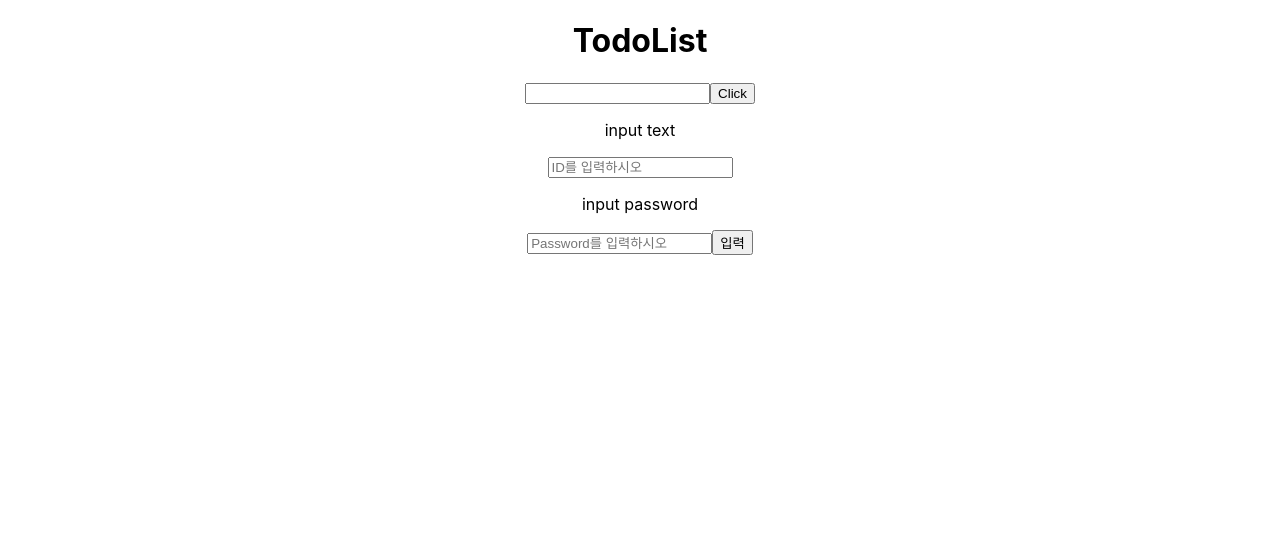
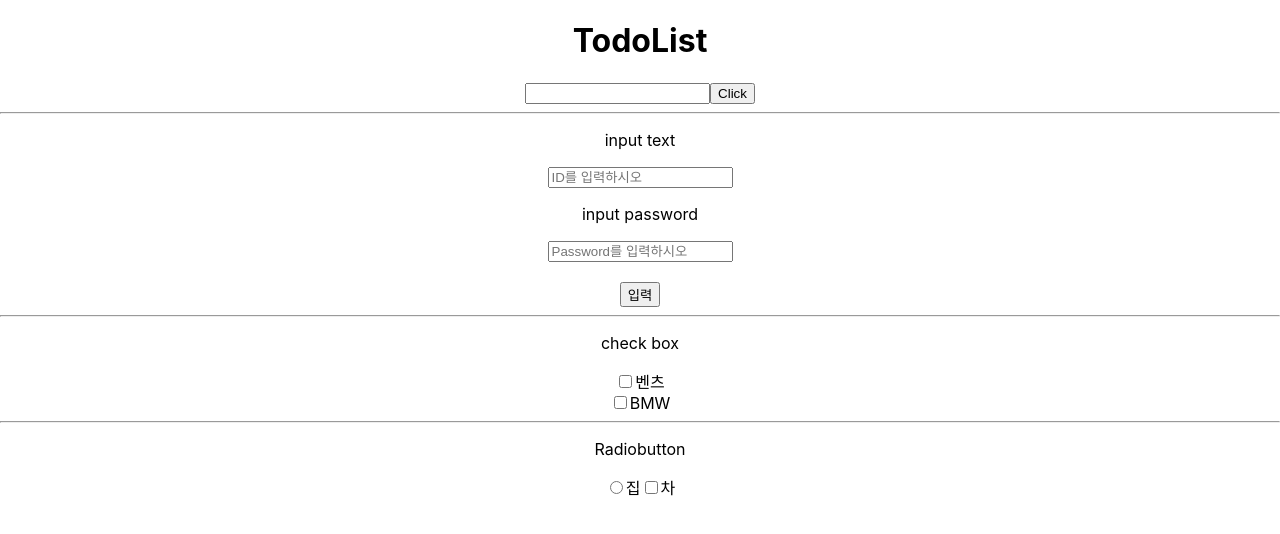
Before and after one commit to csy1597/React, a React (Create React App) app in the folder test2/: page / in a window 1280 px wide. Shown: the top 534 px of the page. Built offline with nearby package versions, Linux system fonts and the light colour scheme.

Commit message:
isChecked

```diff
--- a/test2/src/App.js
+++ b/test2/src/App.js
@@ -10,6 +10,9 @@ function App() {
   const [list, setList] = useState([]);
   const [inputId, setInputId] = useState('');
   const [inputPw, setInputPw] = useState('');
+  const [isChecked, setIsChecked] = useState(false);
+  const [isRadio, setIsRadio] = useState('');
+
 
 
   //Event
@@ -61,6 +64,10 @@ function App() {
   const onSubClick = () =>{
     console.log('입력완료');
   }
+  const checkOnchange= (e) =>{
+    console.log(!isChecked);
+    setIsChecked(e.target.value);
+  }
 
 
 
@@ -77,12 +84,32 @@ function App() {
           <button onClick={()=> onDelete(index)}>Delete</button>
         </div>
       ))}
+      <hr/>
       <p>input text</p>
       <input type="text" value={inputId} placeholder="ID를 입력하시오" onChange={onInputId} />
       <p>input password</p>
-      <input type="password" value={inputPw} placeholder="Password를 입력하시오" onChange={onInputPw} />
-      <ht/>
+      <input type="password" value={inputPw} placeholder="Password를 입력하시오" onChange={onInputPw} /><br/><br/>
       <button type="submit" onClick={onSubClick}>입력</button>
+      <hr/>
+      <p>check box</p>
+      <label>
+        <input type="checkbox" value={isChecked} checked={isChecked} name="framework" onChange={checkOnchange} />
+        벤츠
+      </label><br/>
+      <label>
+        <input type="checkbox" value={isChecked} checked={isChecked} name="framework" onChange={checkOnchange} />
+        BMW
+      </label>
+      <hr/>
+      <p>Radiobutton</p>
+      <label>
+        <input type="radio" value={isChecked} checked={isChecked} name="framework" onChange={checkOnchange} />
+        집
+      </label>
+      <label>
+        <input type="checkbox" value={isChecked} checked={isChecked} name="framework" onChange={checkOnchange} />
+        차
+      </label>
 
     </div>
   );
```
